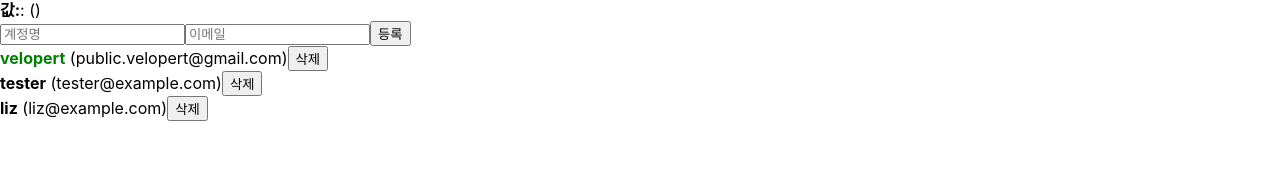
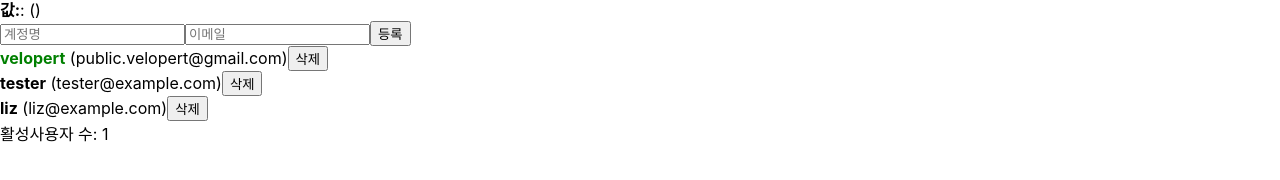
Before and after one commit to jpark011/begin-react, a React (Create React App) app: page / in a window 1280 px wide. Shown: the part 376-556 px from the top of the page. Built offline with nearby package versions, Linux system fonts and the light colour scheme.

Commit message:
TIL react useMemo

```diff
--- a/src/App.tsx
+++ b/src/App.tsx
@@ -1,4 +1,4 @@
-import React, { useRef, useState } from 'react';
+import React, { useMemo, useRef, useState } from 'react';
 import Hello from './Hello';
 import Wrapper from './Wrapper';
 import Counter from './Counter';
@@ -6,6 +6,11 @@ import InputSample from './InputSample';
 import UserList, { UserEntity } from './UserList';
 import CreateUser from './CreateUser';
 import './App.css';
+
+function countActiveUsers(users: UserEntity[]) {
+  console.log('사용자를 세는중...');
+  return users.filter((user) => user.active).length;
+}
 
 function App() {
   const [inputs, setInputs] = useState({
@@ -75,6 +80,8 @@ function App() {
     padding: '1rem', // 다른 단위 사용 시 문자열로 설정
   };
 
+  const count = useMemo(() => countActiveUsers(users), [users]);
+
   return (
     <>
       <Wrapper>
@@ -100,6 +107,7 @@ function App() {
         onRemove={onRemove}
         onToggle={onToggle}
       ></UserList>
+      <div>활성사용자 수: {count}</div>
     </>
   );
 }
```
